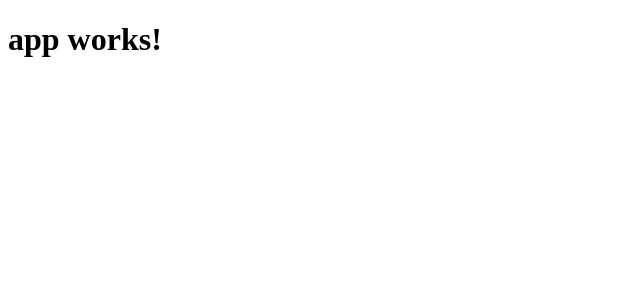
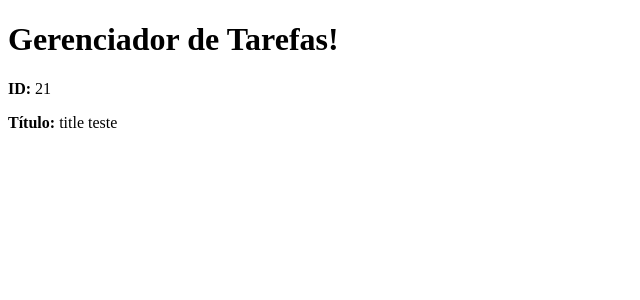
Before and after one commit to Luiz-Bernardes/angular-proposal, an Angular app: page / in a window 1280 px wide. Shown: the top 300 px of the page, without its empty margins (0-640 px from the left). Built offline with nearby package versions, Linux system fonts and the light colour scheme.

Commit message:
model task

```diff
--- a/src/app/app.component.html
+++ b/src/app/app.component.html
@@ -1,3 +1,11 @@
 <h1>
   {{title}}
 </h1>
+
+<p>
+  <strong>ID:</strong> {{task.id}}
+</p>
+
+<p>
+  <strong>Título:</strong> {{task.title}}
+</p>
--- a/src/app/app.component.ts
+++ b/src/app/app.component.ts
@@ -5,6 +5,18 @@ import { Component } from '@angular/core';
   templateUrl: './app.component.html',
   styleUrls: ['./app.component.css']
 })
+
 export class AppComponent {
-  title = 'app works!';
+  title = 'Gerenciador de Tarefas!';
+  task: Task = new Task(21, "title teste");
 }
+
+export class Task {
+  public id: number;
+  public title: string;
+
+  constructor(id: number, title: string){
+    this.id = id;
+    this.title = title;
+  }
+}
```
Also changed, not shown: 1 other file (tests, documents, lock files or other folders).
